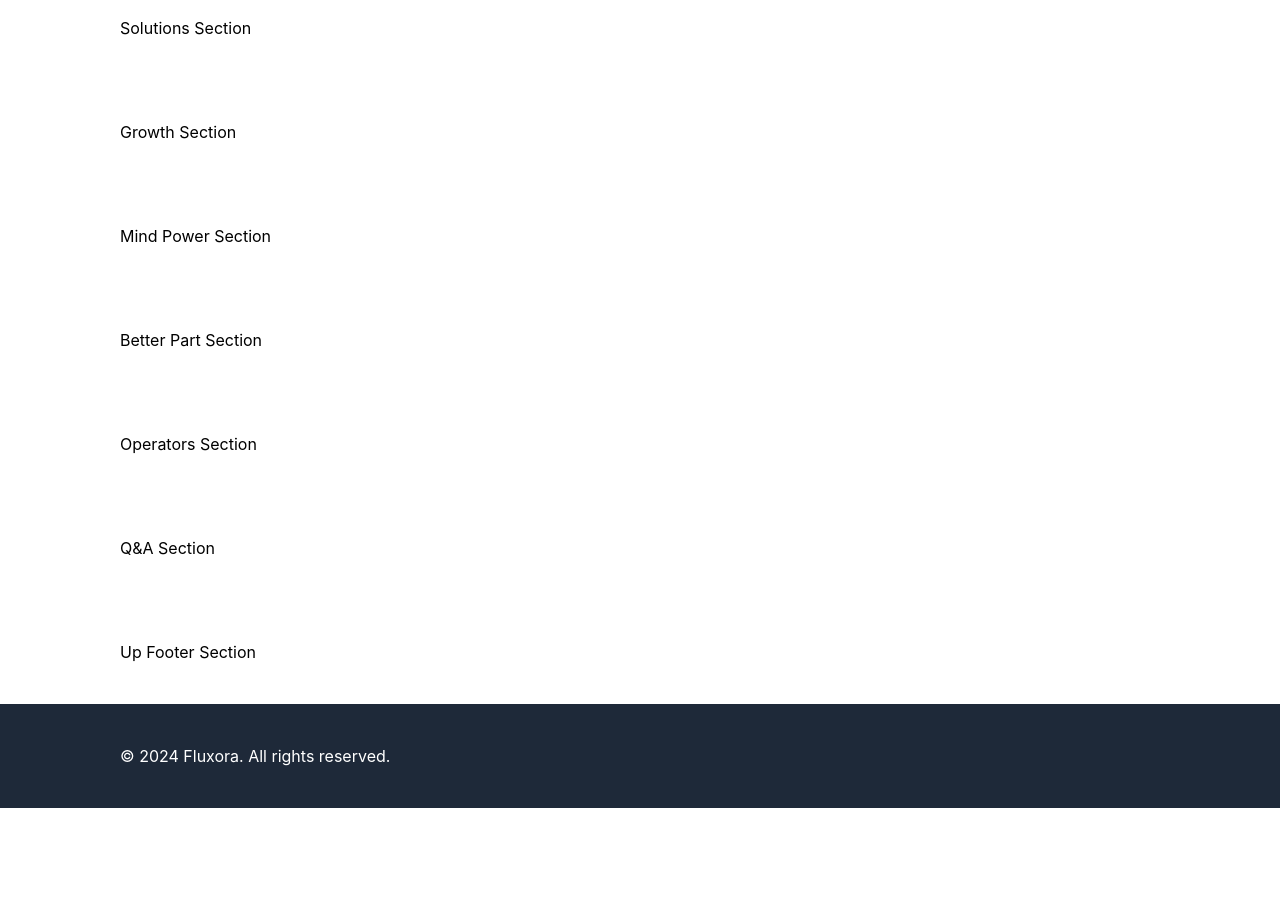
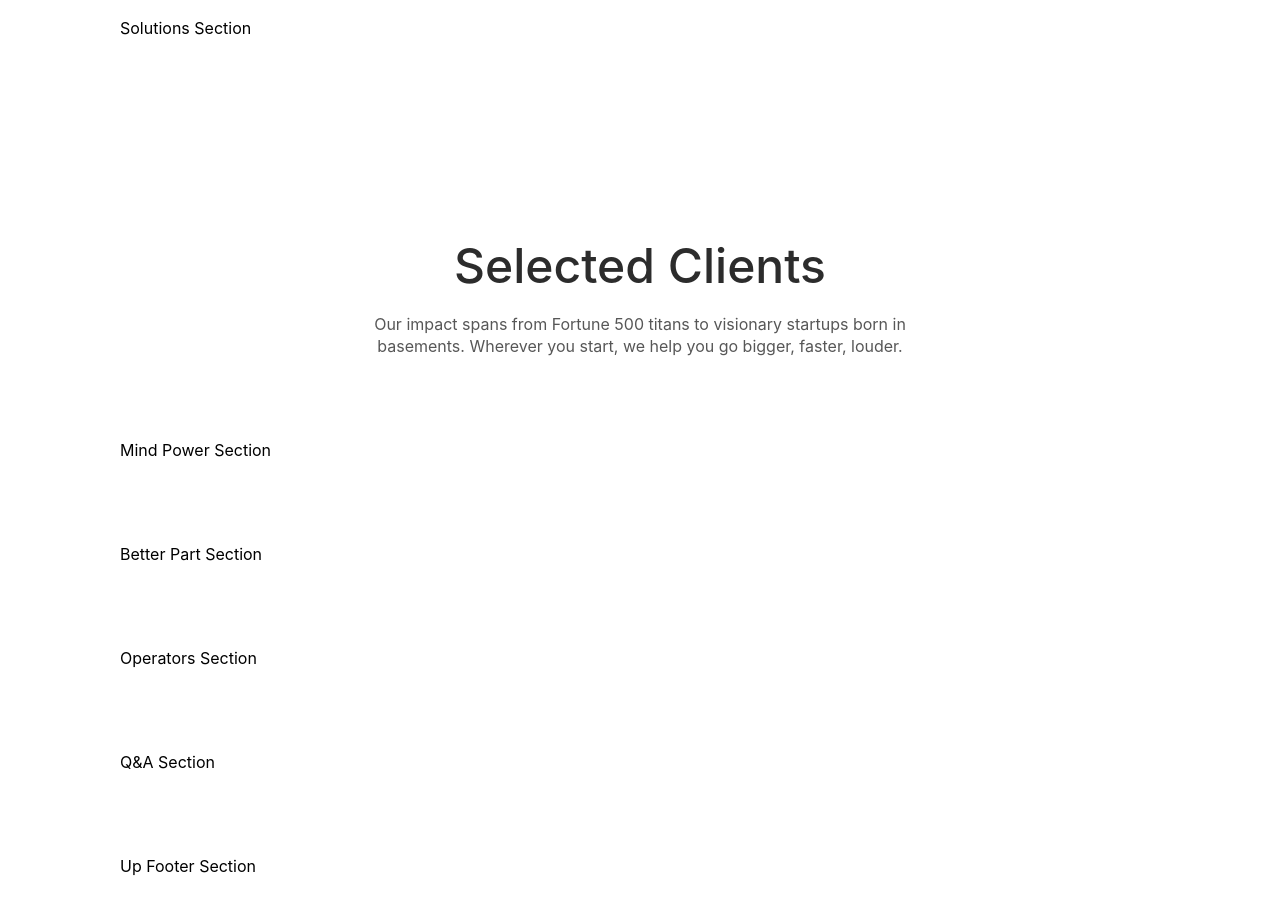
Before and after one commit to rashedmern/Fluxora, a React (Vite) app: page / in a window 1280 px wide. Shown: the part 2360-3277 px from the top of the page. Before the commit the page ends 3168 px from the top, so only its background shows below. Built offline with nearby package versions, Linux system fonts and the light colour scheme; the HTML template or start-up script is replaced by a standard one.

Commit message:
client part end

```diff
--- a/src/components/growth.jsx
+++ b/src/components/growth.jsx
@@ -5,7 +5,13 @@ export default function Growth() {
   return (
     <div className="w-full py-10">
       <Container>
-        <h2>Growth Section</h2>
+             <h1 className="text-center text-[48px] font-inter font-medium text-[#2C2C2C] mt-30 leading-[110%]">
+         Selected Clients
+        </h1>
+        <p className="text-center text-[16px] font-inter font-regular leading-[140%] tracking-[-4%] text-[#575757] mt-5">
+          Our impact spans from Fortune 500 titans to visionary startups born in <br />
+          basements. Wherever you start, we help you go bigger, faster, louder.
+        </p>
       </Container>
     </div>
   )
```
